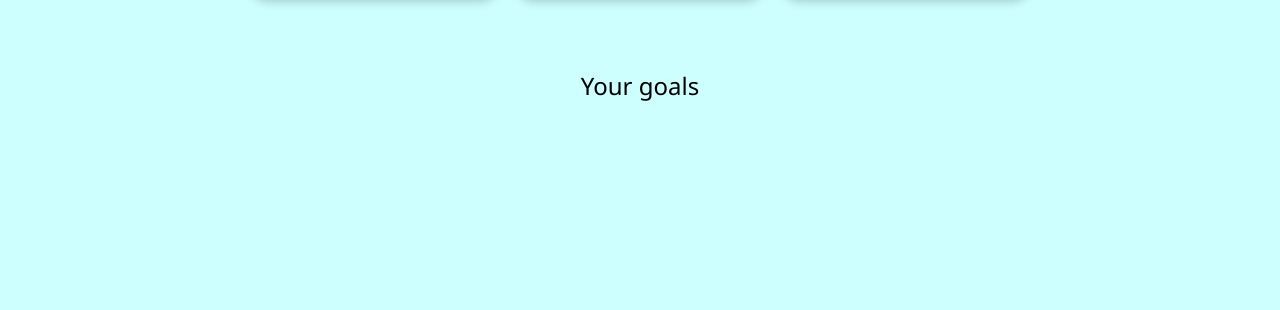
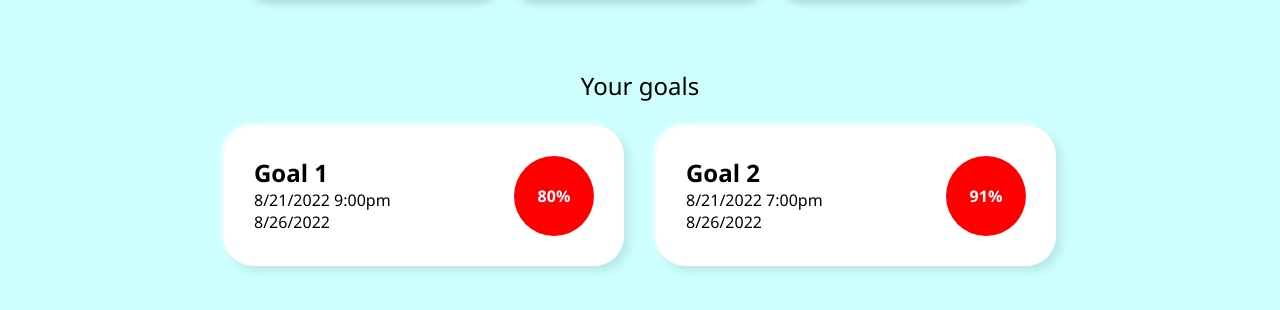
Before and after one commit to DaivikCodes/TaskManager-Frontend, a plain HTML site: page index.html in a window 1280 px wide. Shown: the part 512-822 px from the top of the page. Before the commit the page ends 800 px from the top, so only its background shows below. Drawn offline with Linux system fonts and the light colour scheme.

Commit message:
Goals Section created: Goal primary design and structure created and style

```diff
--- a/index.html
+++ b/index.html
@@ -131,7 +131,26 @@
     <section class="container goals-section">
         <h1 class="container-heading">Your goals</h1>
         <div class="goal-container">
-
+            <div class="goals">
+                <div class="content">
+                    <h2 class="title">Goal 1</h2>
+                    <p class="created">8/21/2022 9:00pm</p>
+                    <p class="deadline">8/26/2022</p>
+                </div>
+                <div class="progress">
+                    <div class="value">80%</div>
+                </div>
+            </div>
+            <div class="goals">
+                <div class="content">
+                    <h2 class="title">Goal 2</h2>
+                    <p class="created">8/21/2022 7:00pm</p>
+                    <p class="deadline">8/26/2022</p>
+                </div>
+                <div class="progress">
+                    <div class="value">91%</div>
+                </div>
+            </div>
         </div>
     </section>
 </body>
--- a/styles.css
+++ b/styles.css
@@ -642,7 +642,37 @@ nav .add-task{
     width: 80%;
     display: flex;
     flex-wrap: wrap;
-    gap: 1rem;
+    gap: 2rem;
     margin-top: 1.5rem;
     justify-content: center;
 }
+.goals{
+    height: 140px;
+    width: 400px;
+    background-color: white;
+    border-radius: 30px;
+    display: flex;
+    padding: 30px;
+    justify-content: space-between;
+    box-shadow: 5px 5px 10px rgba(0, 0, 0,0.1),
+                -2px -2px 5px rgba(255, 255, 255, 1);
+}
+.goals .content .created{
+    font-weight: 300;
+}
+.goals .content .deadline{
+    font-weight: 450;
+}
+.goals .progress{
+    height: 80px;
+    width: 80px;
+    background-color: rgb(255, 0, 0);
+    border-radius: 100%;
+    display: flex;
+    align-items: center;
+    justify-content: center;
+}
+.goals .progress .value{
+    font-weight: 600;
+    color: white;
+}
```
